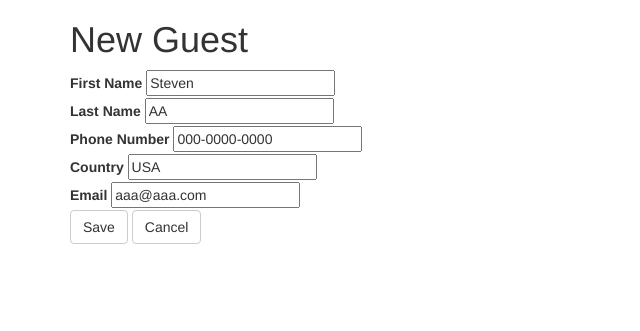
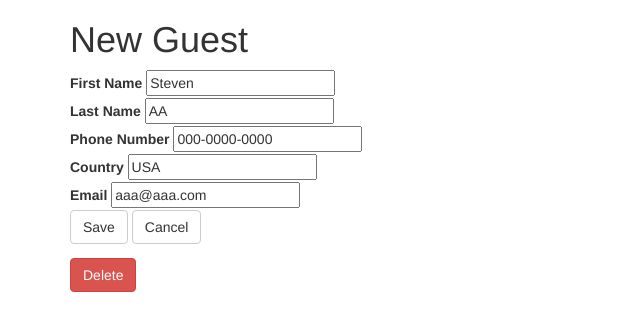
Before and after one commit to ju0103/HotelReservation, a Django app: page /bookingmgmt/updateguest/1/ in a window 1280 px wide. Shown: the top 331 px of the page, without its empty margins (0-640 px from the left). Run offline with Django 3.2, Linux system fonts and the light colour scheme; data comes from the database, SQL or seed files in the repository; some libraries are stand-ins or nearby versions.

Commit message:
Create guest delete

```diff
--- a/bookingmgmt/urls.py
+++ b/bookingmgmt/urls.py
@@ -11,4 +11,6 @@ urlpatterns = [
     path('guests/', views.list_guests, name = 'list_guests'),
     path('newguest/', views.create_guest, name='add_guest'),
     path('updateguest/<int:id>/', views.update_guest, name='update_guest'),
+    path('deleteguest/<int:id>/', views.delete_guest, name='delete_guest'),
+
 ]
--- a/bookingmgmt/views.py
+++ b/bookingmgmt/views.py
@@ -60,3 +60,12 @@ def update_guest(request, id):
         return redirect('list_guests')
 
     return render(request, 'bookingmgmt/guest_form.html', {'guestform': guestform, 'guest': guest})
+
+def delete_guest(request, id):
+    guest = Guest.objects.get(id=id)
+
+    if request.method == 'POST':
+        guest.delete()
+        return redirect('list_guests')
+
+    return render(request, 'bookingmgmt/guest_delete_confirm.html', {'guest': guest})
--- a/templates/bookingmgmt/guest_form.html
+++ b/templates/bookingmgmt/guest_form.html
@@ -14,6 +14,9 @@
         <button class="btn btn-default" type="submit">Save</button>
         <button onclick="window.history.back();" class="btn btn-default" type="button">Cancel</button>
     </form>
+    {% if guest %}
+        <a class="btn btn-danger" href="{%url 'delete_guest' guest.id %}">Delete</a>
+    {%endif%}
 
 </div>
 <link rel="stylesheet" href="https://maxcdn.bootstrapcdn.com/bootstrap/3.3.7/css/bootstrap.min.css">
```
Also changed, not shown: db.sqlite3.
